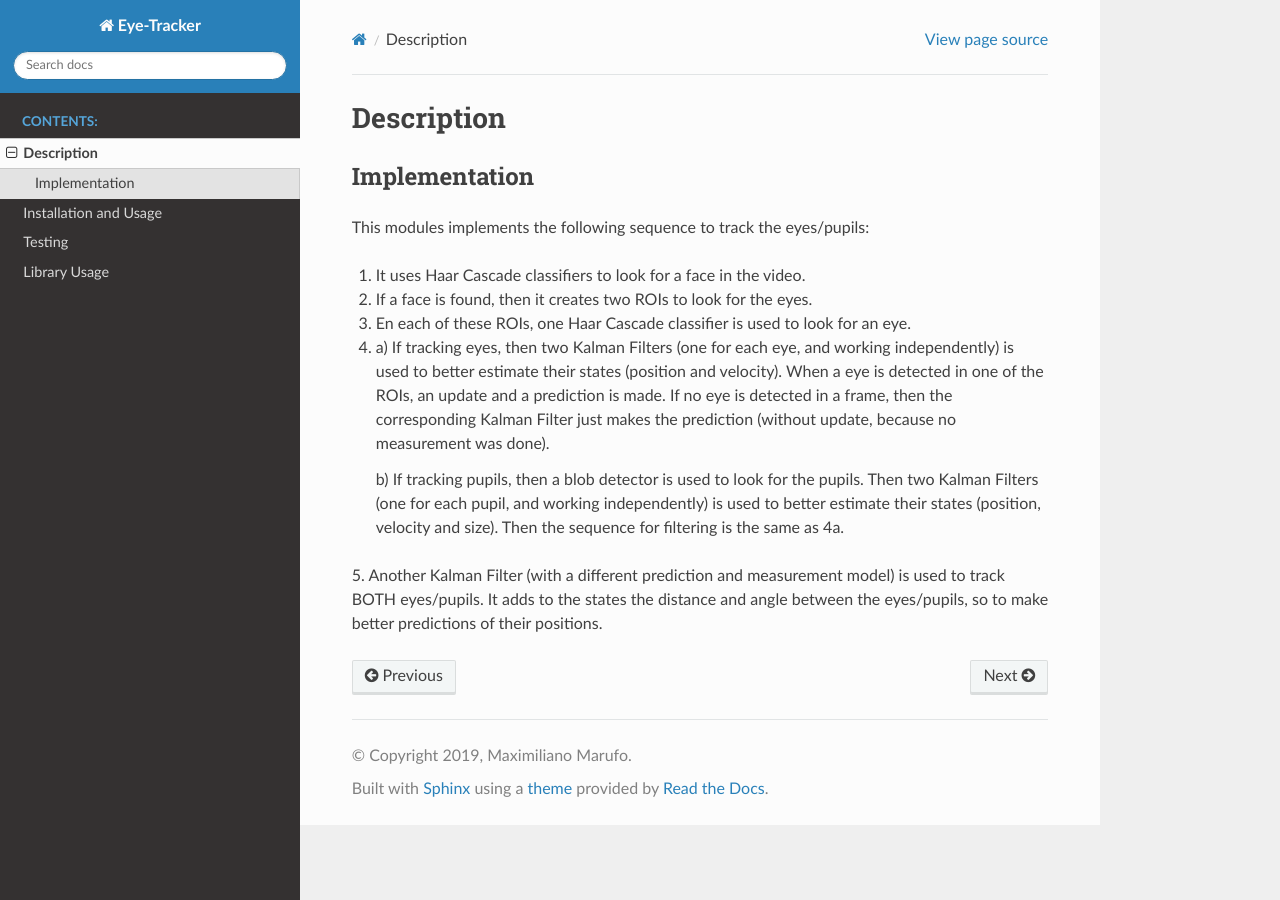
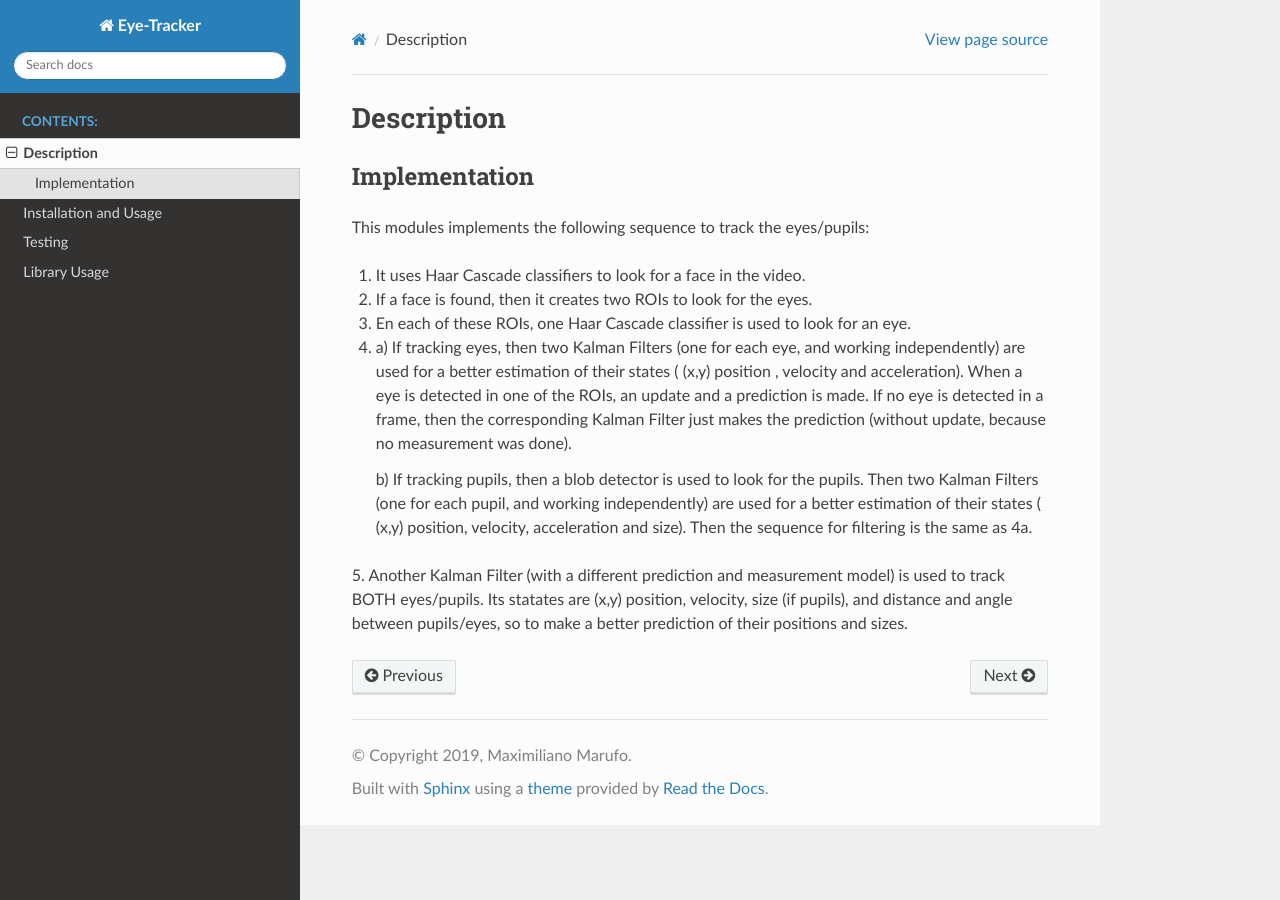
Before and after one commit to crusadesoflouis/eye-tracker, a Sphinx documentation site: the page built from docs/source/description.rst, in a window 1280 px wide. Built offline with Sphinx 7.4.7 and the Read the Docs theme 2.0.0, drawn with Linux system fonts in a browser that asks for light colours.

Commit message:
MOD. Change in description

```diff
--- a/docs/source/description.rst
+++ b/docs/source/description.rst
@@ -20,16 +20,17 @@ This modules implements the following sequence to track the eyes/pupils:
 
 4.
     a) If tracking eyes, then two Kalman Filters (one for each eye, and working
-    independently) is used to better estimate their states (position and velocity).
-    When a eye is detected in one of the ROIs, an update and a prediction is made.
-    If no eye is detected in a frame, then the corresponding Kalman Filter just
-    makes the prediction (without update, because no measurement was done).
+    independently) are used for a better estimation of their states ( (x,y) position ,
+    velocity and acceleration). When a eye is detected in one of the ROIs, an update
+    and a prediction is made. If no eye is detected in a frame, then the corresponding
+    Kalman Filter just makes the prediction (without update, because no measurement was done).
 
     b) If tracking pupils, then a blob detector is used to look for the pupils.
-    Then two Kalman Filters (one for each pupil, and working independently) is
-    used to better estimate their states (position, velocity and size). Then the
-    sequence for filtering is the same as 4a.
+    Then two Kalman Filters (one for each pupil, and working independently) are
+    used for a better estimation of their states ( (x,y) position, velocity, acceleration
+    and size). Then the sequence for filtering is the same as 4a.
 
 5.  Another Kalman Filter (with a different prediction and measurement model) is
-used to track BOTH eyes/pupils. It adds to the states the distance and angle
-between the eyes/pupils, so to make better predictions of their positions.
+used to track BOTH eyes/pupils. Its statates are (x,y) position, velocity, size (if pupils),
+and distance and angle between pupils/eyes, so to make a better prediction of their positions
+and sizes.
```
